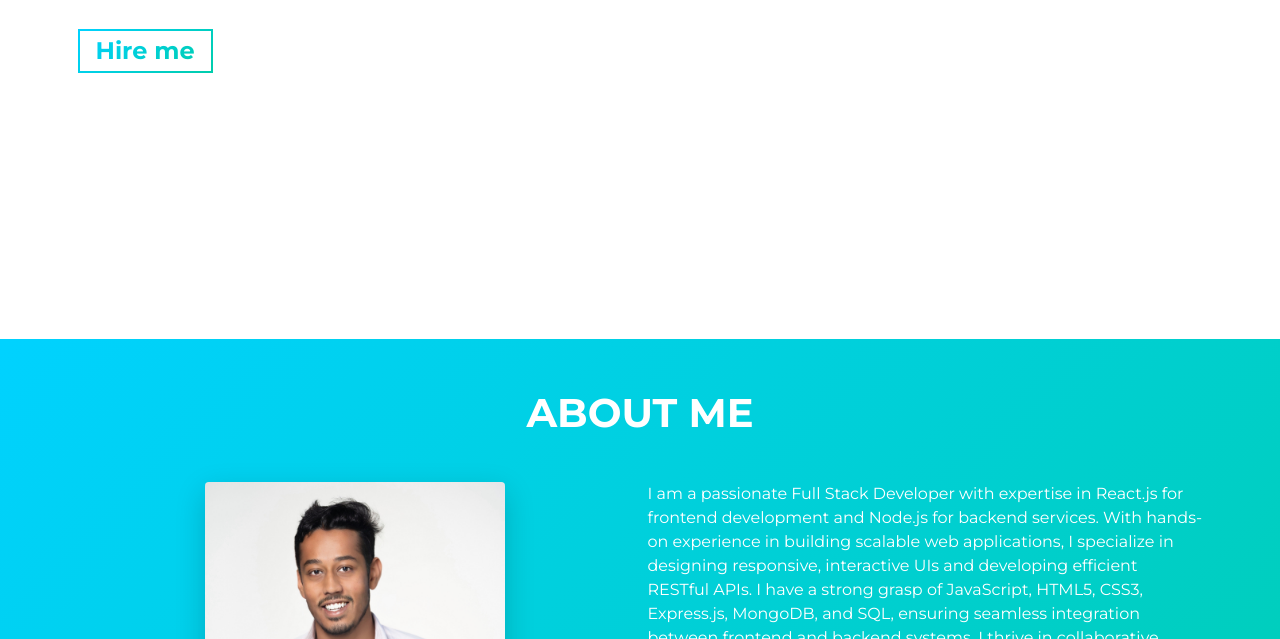
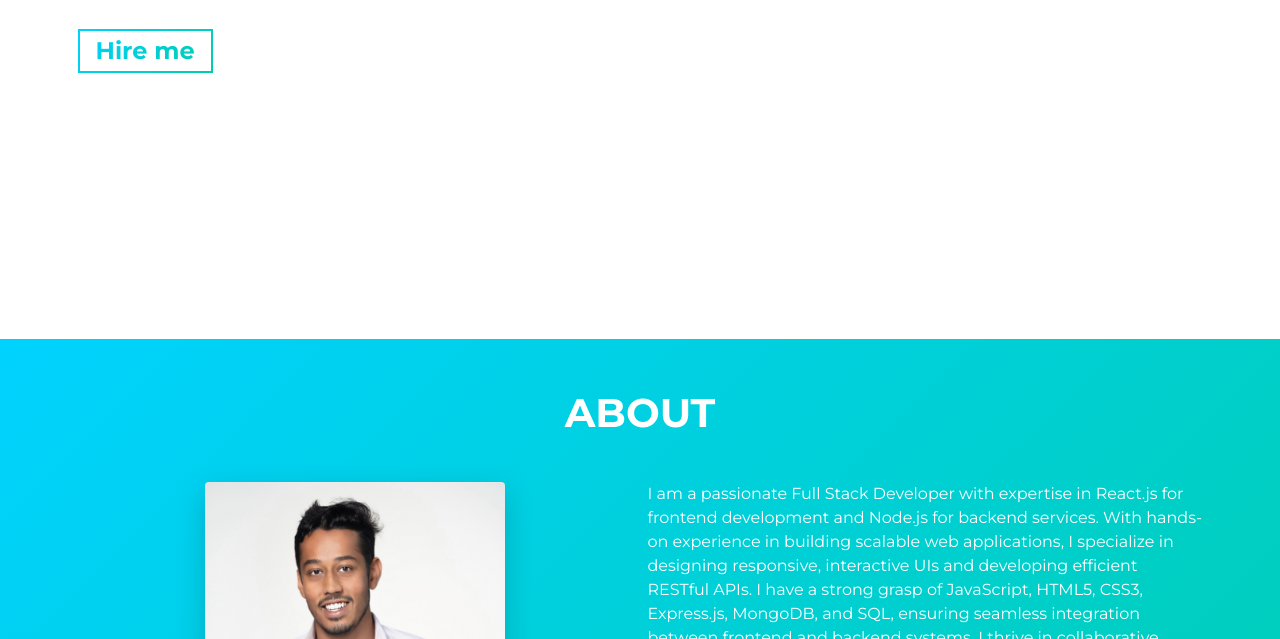
Before and after one commit to waseem023/myportfolio-2, a website built with Parcel: page src/index.html in a window 1280 px wide. Shown: the part 461-1100 px from the top of the page. Built offline with nearby package versions, Linux system fonts and the light colour scheme.

Commit message:
Change About

```diff
--- a/src/index.html
+++ b/src/index.html
@@ -62,7 +62,7 @@
     <!-- **** About Section **** -->
     <section id="about">
       <div class="container">
-        <h2 class="section-title load-hidden">About me</h2>
+        <h2 class="section-title load-hidden">About</h2>
         <div class="row about-wrapper">
           <div class="col-md-6 col-sm-12">
             <div class="about-wrapper__image load-hidden">
```
